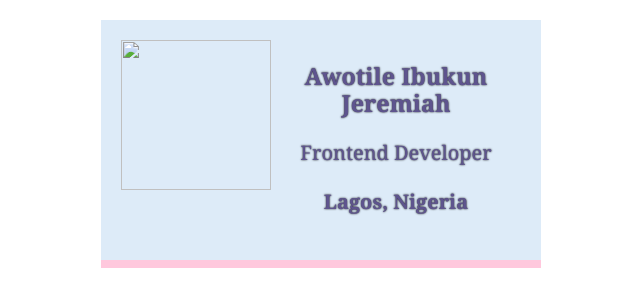
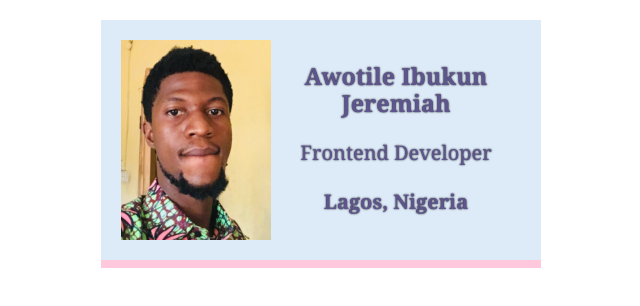
Before and after one commit to awotile-ibukun/business-card, a plain HTML site: page index.html in a window 1280 px wide. Shown: the whole page, without its empty margins (319-959 px from the left). Drawn offline with nearby package versions, Linux system fonts and the light colour scheme.

Commit message:
Update index.html

```diff
--- a/index.html
+++ b/index.html
@@ -4,7 +4,7 @@
     </head>
     <body>
         <div class="card">
-            <img class="avatar" src="images/Screenshot_42.png">
+            <img class="avatar" src="Screenshot_42.png">
             <div >
                 <h3>Awotile Ibukun Jeremiah</h3>
                 <p>Frontend Developer</p>
```
